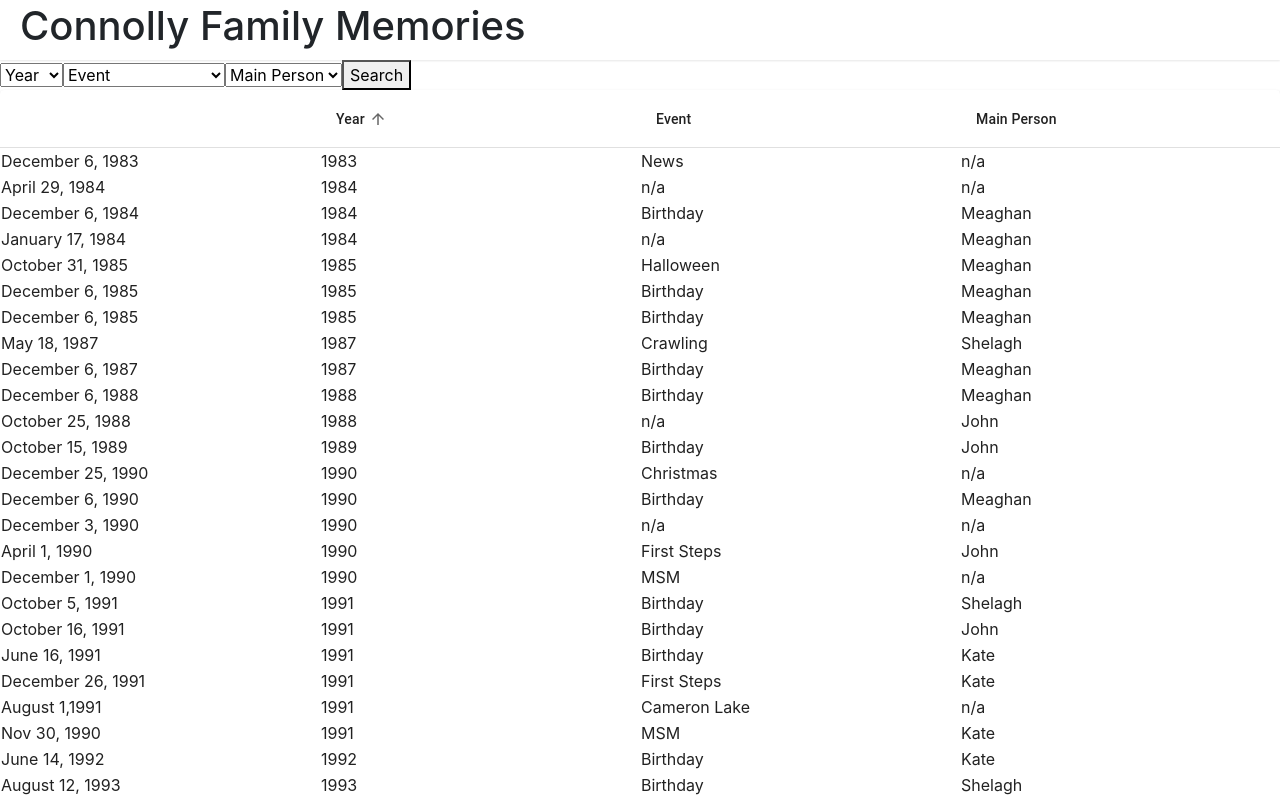
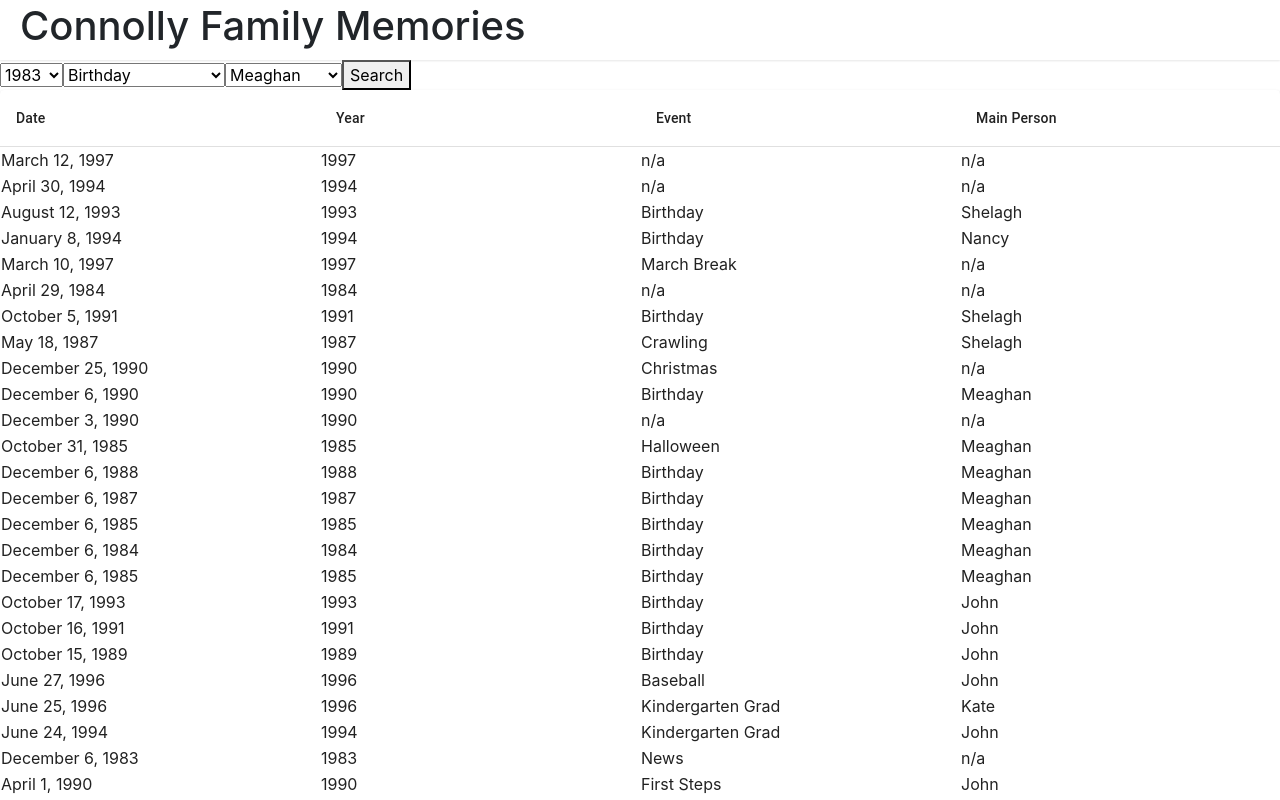
Before and after one commit to connkat/family-videos, a React (Create React App) app: page / in a window 1280 px wide. Shown: the top 800 px of the page. Built offline with nearby package versions, Linux system fonts and the light colour scheme; the HTML template or start-up script is replaced by a standard one.

Commit message:
removed shitty sorting

```diff
--- a/src/App.js
+++ b/src/App.js
@@ -7,11 +7,17 @@ import data from "./data";
 import "./App.css";
 
 function App() {
+
+
+	function videoList() {
+		return data;
+	}
+
 	return (
 		<div>
 			<Header />
 			<FilterBar />
-			<VideoTable rows={data} />
+			<VideoTable data={videoList()} />
 		</div>
 	);
 }
--- a/src/components/FilterBar.jsx
+++ b/src/components/FilterBar.jsx
@@ -30,7 +30,7 @@ export default function FilterBar() {
 				value={filterValues.year}
 				defaultValue={null}
 			>
-				<option value={null} disabled selected hidden>
+				<option value={null} disabled defaultValue hidden>
 					Year
 				</option>
 				<option value="1983">1983</option>
@@ -57,7 +57,7 @@ export default function FilterBar() {
 				value={filterValues.event}
 				defaultValue={null}
 			>
-				<option value={null} disabled selected hidden>
+				<option value={null} disabled defaultValue hidden>
 					Event
 				</option>
 				<option value="birthday">Birthday</option>
@@ -84,7 +84,7 @@ export default function FilterBar() {
 				value={filterValues.event}
 				defaultValue={null}
 			>
-				<option disabled selected hidden value={null}>
+				<option disabled defaultValue hidden value={null}>
 					Main Person
 				</option>
 				<option value="meaghan">Meaghan</option>
--- a/src/components/VideoTable.jsx
+++ b/src/components/VideoTable.jsx
@@ -12,92 +12,14 @@ import TableSortLabel from "@mui/material/TableSortLabel";
 import { visuallyHidden } from "@mui/utils";
 
 import Modal from "./Modal";
-import data from "../data.json";
 
-const headCells = [
-	{
-		id: "year",
-		numeric: true,
-		label: "Year",
-	},
-	{
-		id: "event",
-		numeric: true,
-		label: "Event",
-	},
-	{
-		id: "mainPerson",
-		numeric: true,
-		label: "Main Person",
-	},
-];
-
-function descendingComparator(a, b, orderBy) {
-	if (b[orderBy] < a[orderBy]) {
-		return -1;
-	}
-	if (b[orderBy] > a[orderBy]) {
-		return 1;
-	}
-	return 0;
-}
-
-function getComparator(order, orderBy) {
-	return order === "desc"
-		? (a, b) => descendingComparator(a, b, orderBy)
-		: (a, b) => -descendingComparator(a, b, orderBy);
-}
-
-function EnhancedTableHead(props) {
-	const { order, orderBy, onRequestSort } = props;
-	const createSortHandler = (property) => (event) => {
-		onRequestSort(event, property);
-	};
-
-	return (
-		<TableHead>
-			<TableRow>
-				<TableCell padding="checkbox"></TableCell>
-				{headCells.map((headCell) => (
-					<TableCell
-						key={headCell.id}
-						padding={headCell.disablePadding ? "none" : "normal"}
-						sortDirection={orderBy === headCell.id ? order : false}
-					>
-						<TableSortLabel
-							active={orderBy === headCell.id}
-							direction={orderBy === headCell.id ? order : "asc"}
-							onClick={createSortHandler(headCell.id)}
-						>
-							{headCell.label}
-							{orderBy === headCell.id ? (
-								<Box component="span" sx={visuallyHidden}>
-									{order === "desc" ? "sorted descending" : "sorted ascending"}
-								</Box>
-							) : null}
-						</TableSortLabel>
-					</TableCell>
-				))}
-			</TableRow>
-		</TableHead>
-	);
-}
-
-export default function VideoBar(rows) {
-	const [order, setOrder] = useState("asc");
-	const [orderBy, setOrderBy] = useState("year");
+export default function VideoTable({ data }) {
 	const [embedId, setEmbedId] = useState("");
 	const [date, setDate] = useState("");
 	const [open, setOpen] = useState(false);
 
 	const handleOpen = () => setOpen(true);
 	const handleClose = () => setOpen(false);
-
-	const handleSort = (event, property) => {
-		const isAsc = orderBy === property && order === "asc";
-		setOrder(isAsc ? "desc" : "asc");
-		setOrderBy(property);
-	};
 
 	const handleClick = (event, date, embedId) => {
 		event.preventDefault();
@@ -121,17 +43,15 @@ export default function VideoBar(rows) {
 						aria-labelledby="tableTitle"
 						size={"medium"}
 					>
-						<EnhancedTableHead
-							order={order}
-							orderBy={orderBy}
-							onRequestSort={handleSort}
-							rowCount={rows.length}
-						/>
+						<TableHead>
+							<TableCell>Date</TableCell>
+							<TableCell>Year</TableCell>
+							<TableCell>Event</TableCell>
+							<TableCell>Main Person</TableCell>
+						</TableHead>
+
 						<TableBody>
-							{data
-								.sort(getComparator(order, orderBy))
-
-								.map((video) => {
+							{data.map((video) => {
 								return (
 									<TableRow
 										key={video.id}
```
Lines whose indentation alone changed are shown as unchanged.
